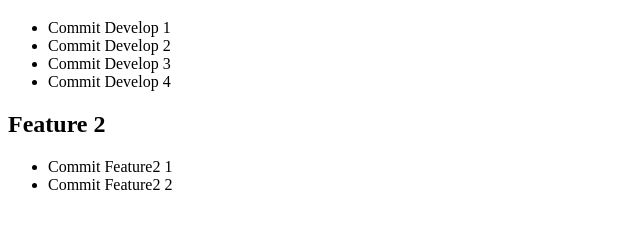
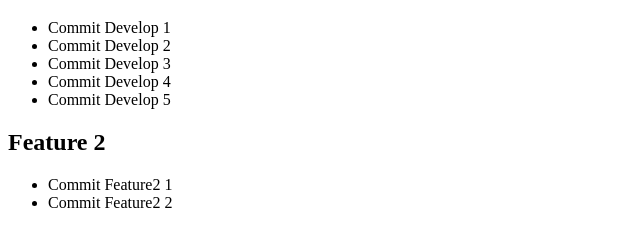
Before and after one commit to Sergio-Espadas/Practica_SergioEspadas, a plain HTML site: page index.html in a window 1280 px wide. Shown: the part 61-308 px from the top of the page, without its empty margins (0-640 px from the left). Drawn offline with Linux system fonts and the light colour scheme.

Commit message:
Commit Develop 5

```diff
--- a/index.html
+++ b/index.html
@@ -12,6 +12,7 @@
         <li>Commit Develop 2</li>
         <li>Commit Develop 3</li>
         <li>Commit Develop 4</li>
+        <li>Commit Develop 5</li>
     </ul>
 
     <h2>Feature 2</h2>
```
